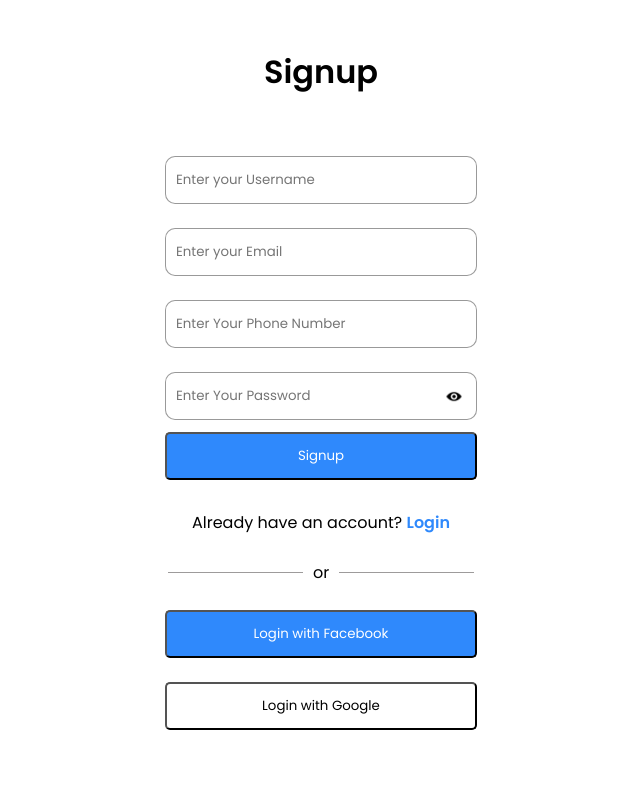
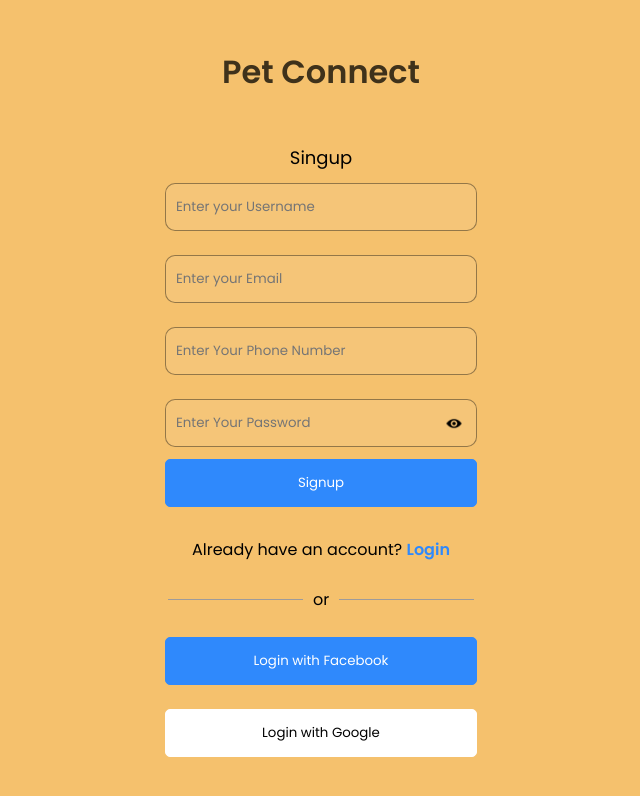
Before and after one commit to eucamila22/PetConnect, a plain HTML site: page index.html in a window 1280 px wide. Shown: the whole page, without its empty margins (319-959 px from the left). Drawn offline with Linux system fonts and the light colour scheme.

Commit message:
form styling

```diff
--- a/index.html
+++ b/index.html
@@ -10,12 +10,14 @@
       href="https://fonts.googleapis.com/css2?family=Poppins:wght@200;400;600&display=swap"
       rel="stylesheet"
     />
+    <link rel="shortcut icon" href="./assets/pata.jpg" type="image-icon" />
 
     <title>Pet Connect</title>
   </head>
   <body>
     <div>
-      <h1>Signup</h1>
+      <h1>Pet Connect</h1>
+      <span>Singup</span>
       <form>
         <input type="text" id="username" placeholder="Enter your Username" />
 
--- a/style.css
+++ b/style.css
@@ -11,11 +11,21 @@ body{
     justify-content: center;
     flex-direction: column;
     text-align: center;
+
+    background-color: rgba(243, 176, 68, 0.775);
 }
 
 h1{
     margin: 48px 0;
     font-weight: 700;
+    color: rgb(63, 50, 27);
+
+    position: relative;
+}
+
+span{
+    font-size: 18px;
+    position: relative;
 }
 
 form{
@@ -62,8 +72,9 @@ button{
     width: 312px;
     height: 48px;
 
+    background: #2F89FC;
     border-radius: 5px;
-    background: #2F89FC;
+    border: 1px solid #2F89FC;
     transition: 1s;
 
     cursor: pointer;
@@ -71,6 +82,7 @@ button{
 
 button:hover{
     background-color: #2e61a4;
+    border: 1px solid #2F89FC;
 }
 
 a{
@@ -86,6 +98,8 @@ a:hover{
 
 .have-account{
     margin: 30px 0 0 0;
+    position: relative;
+
 }
 
 .div-line {
@@ -94,9 +108,9 @@ a:hover{
     align-items: center;
     justify-content: center;
     margin: 25px 0;
+    position: relative;
 
     .line{
-
         width: 135px;
         height: 1px;
         background-color: rgb(157, 155, 155);
@@ -126,12 +140,17 @@ a:hover{
 }
 
 .google{
-    background-color: white;
-    margin-bottom: 24px;
     display: flex;
     justify-content: center;
     align-items:center;
+
+    margin-bottom: 24px;
+
+    background-color: white;
+    border: 1px solid #ffffff;
+
     position: relative;
+
 
     img{
         position: absolute;
@@ -141,4 +160,5 @@ a:hover{
 
 .google:hover{
     background-color: rgb(230, 241, 129);
+    border: 1px solid rgb(230, 241, 129);
 }
```
Also changed, not shown: assets/pata.jpg (added), 3 other files.
